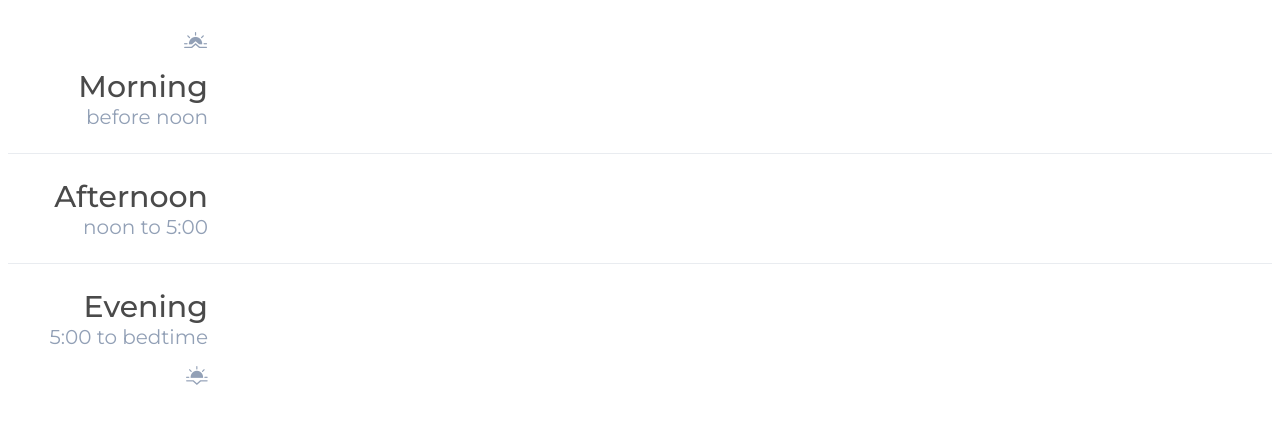
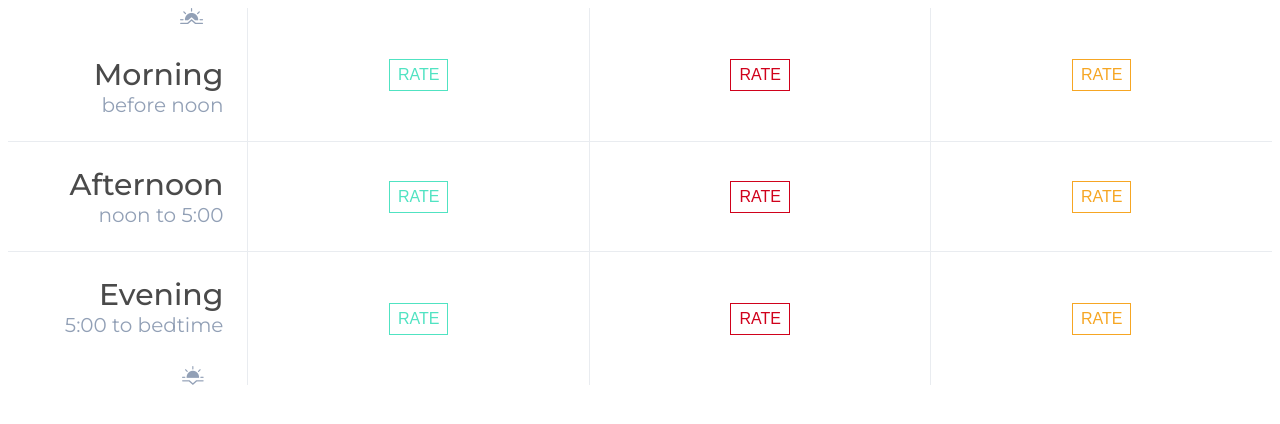
Before and after one commit to markneub/ema-prototype, a Vue app: page /#/ in a window 1280 px wide. Shown: the top 424 px of the page. Built offline with nearby package versions, Linux system fonts and the light colour scheme.

Commit message:
Stub rating component

```diff
--- a/src/components/EntryDashboard.vue
+++ b/src/components/EntryDashboard.vue
@@ -2,51 +2,72 @@
   <div id="entry-dashboard">
     <div class="row">
       <div class="period morning">
+        <div class="pad">
           <div class="name">Morning</div>
           <div class="description">before noon</div>
         </div>
       </div>
+      <rating v-for="measure in ['mood', 'stress', 'energy']" :measure="measure"></rating>
+    </div>
     <div class="row">
       <div class="period afternoon">
+        <div class="pad">
           <div class="name">Afternoon</div>
           <div class="description">noon to 5:00</div>
         </div>
       </div>
+      <rating v-for="measure in ['mood', 'stress', 'energy']" :measure="measure"></rating>
+    </div>
     <div class="row last">
       <div class="period evening">
+        <div class="pad">
           <div class="name">Evening</div>
           <div class="description">5:00 to bedtime</div>
         </div>
+      </div>
+      <rating v-for="measure in ['mood', 'stress', 'energy']" :measure="measure"></rating>
     </div>
   </div>
 </template>
 
 <script>
+import Rating from '@/components/Rating'
+
 export default {
-  name: 'hello',
-  data () {
-    return {
-    }
+  components: {
+    Rating
   }
 }
 </script>
 
 <style lang="scss" scoped>
+@import '../scss/common.scss';
+
+#entry-dashboard {
+  min-width: 916px;
+  max-width: 1280px;
+  margin: 0 auto;
+}
+
 .row {
-  border-bottom: 1px solid rgba(146, 160, 182, 0.2);
+  display: flex;
+  border-bottom: $grid_style;
   &.last { border: none; }
-  padding: 24px 0;
+
   .period {
+    text-align: right;
+    width: 240px;
+    > .pad {
+      padding: 24px;
+    }
     &.morning {
-      padding-top: 36px;
-      background: url('../images/sunrise.png') top right/24px 16px no-repeat;
+      > .pad { padding-top: 48px; }
+      background: url('../images/sunrise.png') 80% top/24px 16px no-repeat;
     }
     &.evening {
-      padding-bottom: 36px;
-      background: url('../images/sunset.png') bottom right/22px 19px no-repeat;
+      > .pad { padding-bottom: 48px; }
+      background: url('../images/sunset.png') 80% bottom/22px 19px no-repeat;
     }
-    text-align: right;
-    width: 200px;
     .name {
       color: #4A4A4A;
       font-size: 30px;
@@ -57,5 +78,9 @@ export default {
       font-size: 20px;
     }
   }
+
+  .rating {
+    width: calc((100% - 240px) / 3);
+  }
 }
 </style>
--- /dev/null
+++ b/src/components/Rating.vue
@@ -0,0 +1,61 @@
+<template>
+  <div :class="['rating', measure]">
+    <div class="inner">
+      <button class="rate" disabled>Rate</button>
+    </div>
+  </div>
+</template>
+
+<script>
+export default {
+  name: 'rating',
+  props: ['measure'],
+  data () {
+    return {
+      rating: null
+    }
+  }
+}
+</script>
+
+<style lang="scss" scoped>
+@import '../scss/common.scss';
+
+.rating {
+  border-left: $grid_style;
+
+  .inner {
+    height: 100%;
+    display: flex;
+    align-items: center;
+    justify-content: center;
+  }
+
+  button.rate {
+    border-width: 1px;
+    border-style: solid;
+    background: transparent;
+    padding: 6px 8px;
+    text-align: center;
+    text-decoration: none;
+    display: inline-block;
+    font-size: 16px;
+    text-transform: uppercase;
+    font-weight: 400;
+  }
+
+  &.mood button.rate {
+    color: $mood;
+    border-color: $mood;
+  }
+
+  &.stress button.rate {
+    color: $stress;
+    border-color: $stress;
+  }
+  &.energy button.rate {
+    color: $energy;
+    border-color: $energy;
+  }
+}
+</style>
--- /dev/null
+++ b/src/scss/_common.scss
@@ -0,0 +1,5 @@
+$grid_style: 1px solid rgba(146, 160, 182, 0.2);
+
+$mood: #50E3C2;
+$stress: #D0011B;
+$energy: #F6A623;
```
Lines whose indentation alone changed are shown as unchanged.
